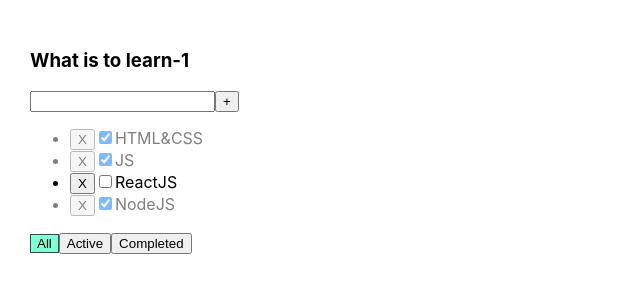
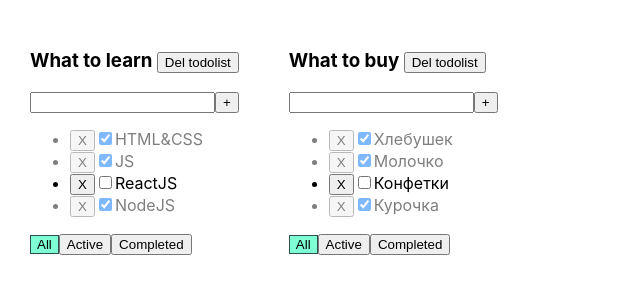
Before and after one commit to klisitsky/it-incubator_todolist, a React (Create React App) app: page / in a window 1280 px wide. Shown: the top 300 px of the page, without its empty margins (0-640 px from the left). Built offline with nearby package versions, Linux system fonts and the light colour scheme.

Commit message:
Added a few todolists, possibility of removal todolist

```diff
--- a/src/App.tsx
+++ b/src/App.tsx
@@ -1,66 +1,111 @@
 import React, {useState} from 'react';
 import './App.css';
-import {Todolist} from "./Todolist";
+import {TaskPropsType, Todolist} from "./Todolist";
 import {v1} from "uuid";
 
 
-export type BtnNameType = 'all' | 'active' | 'completed'
+export type FilterType = 'all' | 'active' | 'completed'
 
 
+type TodolistType = {
+  id: string
+  title: string
+  filter: FilterType
+}
+
+type AllTasksType = {
+  [todolistId: string]: Array<TaskPropsType>
+}
 
 function App() {
 
-  let [tasks, setTasks] = useState([
+  let todolistId1 = v1();
+  let todolistId2 = v1();
+
+  let [tasks, setTasks] = useState<AllTasksType>({
+    [todolistId1]:[
       { id: v1(), title: "HTML&CSS", isDone: true },
       { id: v1(), title: "JS", isDone: true },
       { id: v1(), title: "ReactJS", isDone: false },
       { id: v1(), title: "NodeJS", isDone: true }
+    ],
+    [todolistId2]:[
+      { id: v1(), title: "Хлебушек", isDone: true },
+      { id: v1(), title: "Молочко", isDone: true },
+      { id: v1(), title: "Конфетки", isDone: false },
+      { id: v1(), title: "Курочка", isDone: true }
+    ]
+  })
+
+  let [todolist, setTodolist] = useState<Array<TodolistType>>([
+    {id: todolistId1, title: 'What to learn', filter: 'all'},
+    {id: todolistId2, title: 'What to buy', filter: 'all'},
   ])
-  let [title, setTitle] = useState<string>('')
-  let [error, setError] = useState<string|null>(null)
 
+  const changeFilter = (todolistId: string, newFilter:FilterType) => {
+    setTodolist(todolist.map(todo => todo.id === todolistId ? {...todo, filter:newFilter}: todo))
+  }
 
-  const addTask = (title:string) => {
-    title = title.trim()
-    if(title) {
-      let newTask = { id: v1(), title: title, isDone: false }
-      setTasks([...tasks, newTask])
-      // setError(null)
+  const deleteTodolist = (todolistId: string) => {
+    setTodolist(todolist.filter(todo => todo.id !== todolistId))
+  }
+
+  const addTask = (todolistId: string,
+                   taskTitle:string,
+                   setError: (err: string | null) => void,
+                   setTitle: (val: string) => void
+  ) => {
+    taskTitle = taskTitle.trim()
+    if(taskTitle) {
+      const newTask = { id: v1(), title: taskTitle, isDone: false }
+      setTasks({...tasks, [todolistId]:[newTask, ...tasks[todolistId]]})
+      setError(null)
     } else {
       setError('Заполни поле епта')
-      // setTimeout(() => {setError(null)}, 2000)
+      setTimeout(() => {setError(null)}, 2000)
     }
     setTitle('')
   }
 
-  const removeTask = (id:string) => {
-    setTasks(tasks.filter(el => el.id !== id))
+  const removeTask = (todolistId: string, taskId:string) => {
+    setTasks({...tasks, [todolistId]:tasks[todolistId].filter(task => task.id !== taskId)})
   }
 
-  const onChangeCheckBox = (id: string, isDone:boolean) => {
-    const task = tasks.find(t => t.id === id)
-    if (task) {
-      task.isDone = isDone;
-      setTasks([...tasks])
+  const onChangeCheckBox = (todolistId: string, taskId: string, newIsDone:boolean) => {
+    setTasks({...tasks, [todolistId]:tasks[todolistId].map(task => {
+        return task.id === taskId ? {...task, isDone: newIsDone} : task
+    }
+    )})
+  }
+  return (
+      <div className="App">
+        {todolist.map(todo => {
+
+          let filteredTasks = tasks[todo.id]
+
+          switch (todo.filter) {
+            case 'active':
+              filteredTasks = tasks[todo.id].filter(task => !task.isDone)
+              break;
+            case 'completed':
+              filteredTasks = tasks[todo.id].filter(task => task.isDone)
+              break;
           }
 
-  }
-
-
-
-  return (
-      <div className="App">
-        <Todolist
-          newShapka={'What is to learn-1'}
-          tasks={tasks}
+          return <Todolist
+            key={todo.id}
+            todolistId={todo.id}
+            newShapka={todo.title}
+            tasks={filteredTasks}
             removeTask={removeTask}
             addTask={addTask}
-          title={title}
-          setTitle={setTitle}
-          error={error}
-          setError={setError}
             callbackOnChangeChkBox={onChangeCheckBox}
+            filter={todo.filter}
+            changeFilter={changeFilter}
+            deleteTodolist={deleteTodolist}
           />
+        })}
+
       </div>
   )
 
--- a/src/Todolist.tsx
+++ b/src/Todolist.tsx
@@ -1,21 +1,20 @@
 import React, {ChangeEvent, KeyboardEvent, useState} from "react";
-import {BtnNameType} from "./App";
+import {FilterType} from "./App";
 import s from './Todolist.module.css'
 
 type TodolistPropsType = {
-  shapka?: string
   newShapka?: string
-  tasks: Array<TasksPropsType>
-  removeTask: (id:string)=>void
-  addTask: (title:string) => void
-  title: string
-  setTitle: (title:string) => void
-  error: string | null
-  setError: (value: string | null) => void
-  callbackOnChangeChkBox: (id:string, isDone:boolean) => void
+  todolistId: string
+  tasks: Array<TaskPropsType>
+  removeTask: (todolistId: string, taskId:string)=>void
+  addTask: (todolistId: string, taskTitle:string, setErr: (value: string | null) => void, setTtitle: (val: string) => void) => void
+  callbackOnChangeChkBox: (todolistId: string, taskId: string, newIsDone:boolean) => void
+  filter: FilterType
+  changeFilter: (todolistId: string, newFilter:FilterType) => void
+  deleteTodolist: (todolistId: string) => void
 }
 
-export type TasksPropsType = {
+export type TaskPropsType = {
   id: string
   title: string
   isDone: boolean
@@ -24,49 +23,36 @@
 
 export const Todolist = (props: TodolistPropsType) => {
 
-  let [filter, setFilter] = useState<BtnNameType>('all')
-  let filteredTasks = props.tasks
+  let [title, setTitle] = useState<string>('')
+  let [error, setError] = useState<string|null>(null)
 
-  switch (filter) {
-    case 'active':
-      filteredTasks = props.tasks.filter(task => !task.isDone)
-      break;
-    case 'completed':
-      filteredTasks = props.tasks.filter(task => task.isDone)
-      break;
+
+  const onChangeInputHandler = (event: ChangeEvent<HTMLInputElement>) => {
+    setError(null)
+    setTitle(event.currentTarget.value)
   }
 
-  const filteringTasks = (btnName:BtnNameType) => {
-    setFilter(btnName)
-  }
-
-  const onChangeInputHandler = (event: ChangeEvent<HTMLInputElement>) => {
-    props.setError(null)
-    props.setTitle(event.currentTarget.value)
-  }
-
-  const onClickBtnAddHandler = () => props.addTask(props.title)
+  const onClickBtnAddHandler = () => props.addTask(props.todolistId, title, setError, setTitle)
 
   const onKeyUpInputHandler = (event:KeyboardEvent<HTMLInputElement>) => {
     if (event.key === 'Enter') {
-      props.addTask(props.title)
+      props.addTask(props.todolistId, title, setError, setTitle)
     }
   }
 
+  const deleteTodolistHandler = () => props.deleteTodolist(props.todolistId)
 
+  const filteringTasksBtnAllHandler = () => props.changeFilter(props.todolistId, 'all')
+  const filteringTasksBtnActiveHandler = () => props.changeFilter(props.todolistId, 'active')
+  const filteringTasksBtnCompletedHandler = () => props.changeFilter(props.todolistId, 'completed')
 
-  const filteringTasksBtnAllHandler = () => filteringTasks('all')
-  const filteringTasksBtnActiveHandler = () => filteringTasks('active')
-  const filteringTasksBtnCompletedHandler = () => filteringTasks('completed')
-
-  const renderedTasks = filteredTasks.map(task => {
-
-    const onClickHandler = () => {props.removeTask(task.id)}
+  const renderedTasks = props.tasks.map(task => {
+    const onClickHandler = () => {props.removeTask(props.todolistId, task.id)}
 
     return (
       <li key={task.id} className={task.isDone ? s.finishedTask : ''}>
         <button onClick={onClickHandler}>X</button>
-        <input type="checkbox" onChange={() => props.callbackOnChangeChkBox(task.id, !task.isDone)} checked={task.isDone} />
+        <input type="checkbox" onChange={() => props.callbackOnChangeChkBox(props.todolistId, task.id, !task.isDone)} checked={task.isDone} />
         <span>{task.title}</span>
       </li>
     )
@@ -75,26 +61,26 @@
 
   return (
       <div>
-          <h3>{props.shapka}</h3>
-          <h3>{props.newShapka}</h3>
+          <h3>{props.newShapka} <button onClick={deleteTodolistHandler}>Del todolist</button></h3>
+
           <div>
-            <input className={props.error ? s.errorInput :''}
-                   value={props.title}
+            <input className={error ? s.errorInput :''}
+                   value={title}
                    onChange={onChangeInputHandler}
                    onKeyUp={onKeyUpInputHandler}
             />
             <button onClick={onClickBtnAddHandler}>+</button>
-            {props.error && (<div className={s.errorMessage}>{props.error}</div>)}
+            {error && (<div className={s.errorMessage}>{error}</div>)}
           </div>
           <ul>
             {renderedTasks}
           </ul>
           <div>
-            <button className={filter === 'all' ? s.activeFilter : ''}
+            <button className={props.filter === 'all' ? s.activeFilter : ''}
                     onClick={filteringTasksBtnAllHandler}>All</button>
-            <button className={filter === 'active' ? s.activeFilter : ''}
+            <button className={props.filter === 'active' ? s.activeFilter : ''}
                     onClick={filteringTasksBtnActiveHandler}>Active</button>
-            <button className={filter === 'completed' ? s.activeFilter : ''}
+            <button className={props.filter === 'completed' ? s.activeFilter : ''}
                     onClick={filteringTasksBtnCompletedHandler}>Completed</button>
           </div>
         </div>
```
Lines whose indentation alone changed are shown as unchanged.
